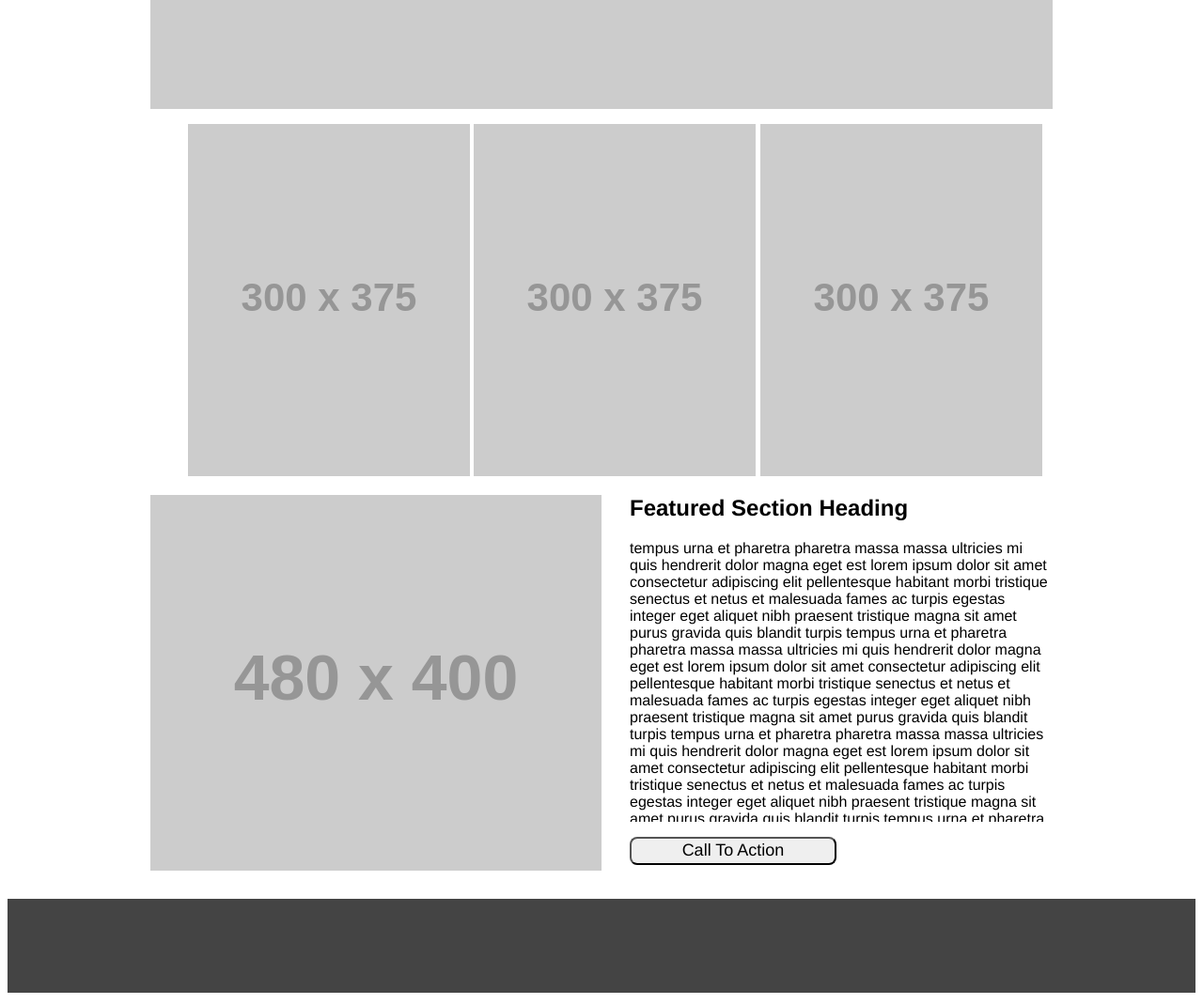
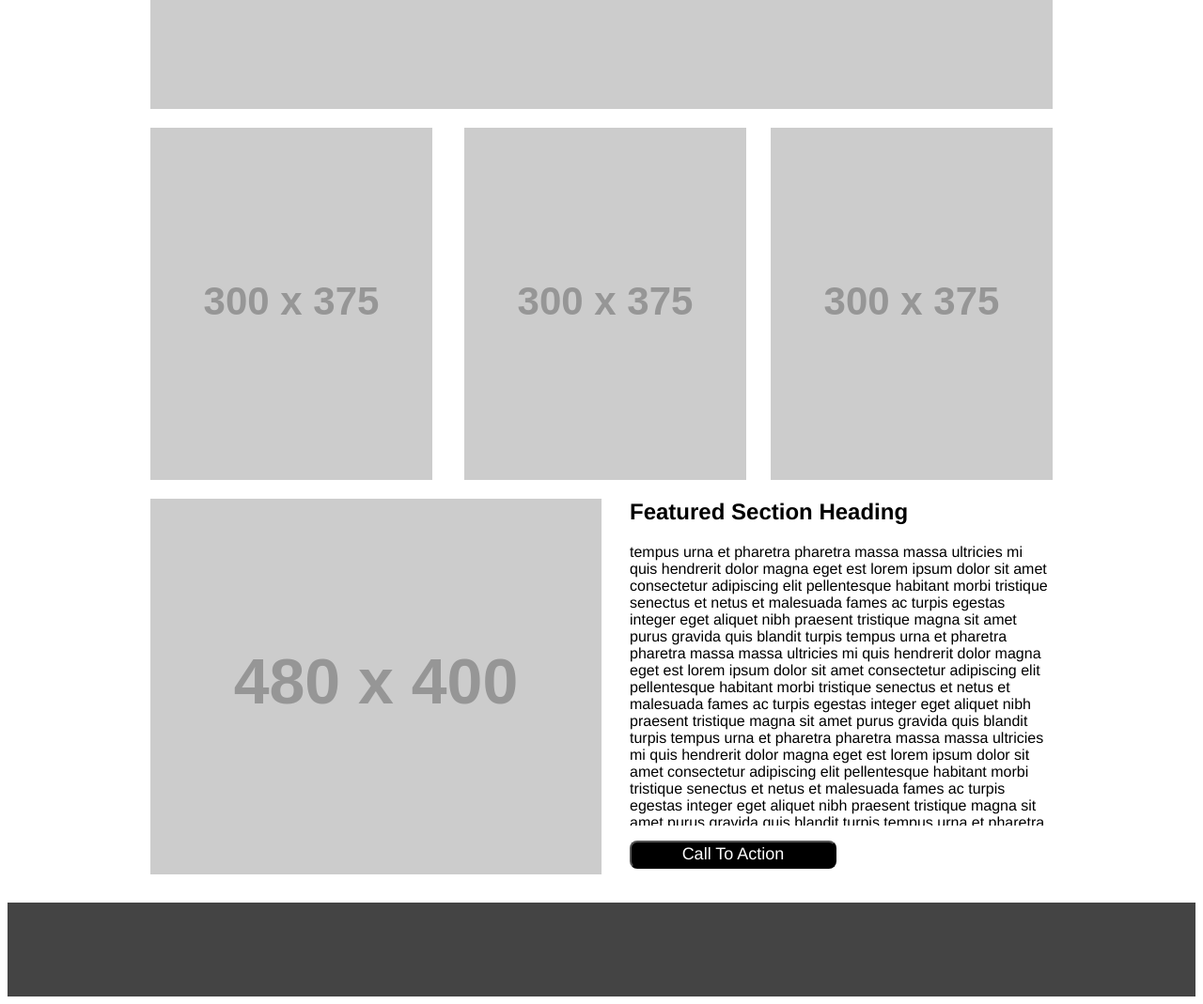
Before and after one commit to vibecastor/wireframe-excercise, a plain HTML site: page index.html in a window 1280 px wide. Shown: the part 480-1549 px from the top of the page at 94% size. Drawn offline with Linux system fonts and the light colour scheme; placeholder pictures from the web are drawn by us.

Commit message:
finished

```diff
--- a/index.html
+++ b/index.html
@@ -36,7 +36,7 @@
                     tempus urna et pharetra pharetra massa massa ultricies mi quis hendrerit dolor magna eget est lorem ipsum dolor sit amet consectetur adipiscing elit pellentesque habitant morbi tristique senectus et netus et malesuada fames ac turpis egestas integer eget aliquet nibh praesent tristique magna sit amet purus gravida quis blandit turpis
                     tempus urna et pharetra pharetra massa massa ultricies mi quis hendrerit dolor magna eget est lorem ipsum dolor sit amet consectetur adipiscing elit pellentesque habitant morbi tristique senectus et netus et malesuada fames ac turpis egestas integer eget aliquet nibh praesent tristique magna sit amet purus gravida quis blandit turpis
                   </p>
-                    <button>Call To Action</button>
+                    <button><span id = "button">Call To Action</span></button>
               </div>
             </section>
         </main>
--- a/style.css
+++ b/style.css
@@ -36,14 +36,30 @@ a {
 
 main {
   width: 960px;
-  margin: 30px auto;
-  display: grid;
+  margin: auto;
+  margin-top: 30px;
+  margin-bottom: 30px;
 }
 
 main li {
   list-style-type: none;
   display: inline-block;
+}
 
+#leftImage {
+  width: 300px;
+  margin-left: -40px;
+}
+
+#centerImage {
+  width: 300px;
+  margin-left: 30px;
+  margin-right: 11px;
+}
+
+#rightImage {
+  width: 300px;
+  margin-left: 10px;
 }
 
 section {
@@ -56,7 +72,6 @@ main div {
 }
 
 #480img {
-  background-color: green;
   width: 50%;
   float: left;
 }
@@ -74,10 +89,18 @@ main p {
   height: 300px;
 }
 
+
 button {
   margin-left: 30px;
   width: 220px;
   height: 30px;
   font-size: 18px;
   border-radius: 8px;
+  color: white;
+  transition: 350ms;
+  background-color: black;
 }
+
+button:hover {
+  background-color: green;
+}
```
